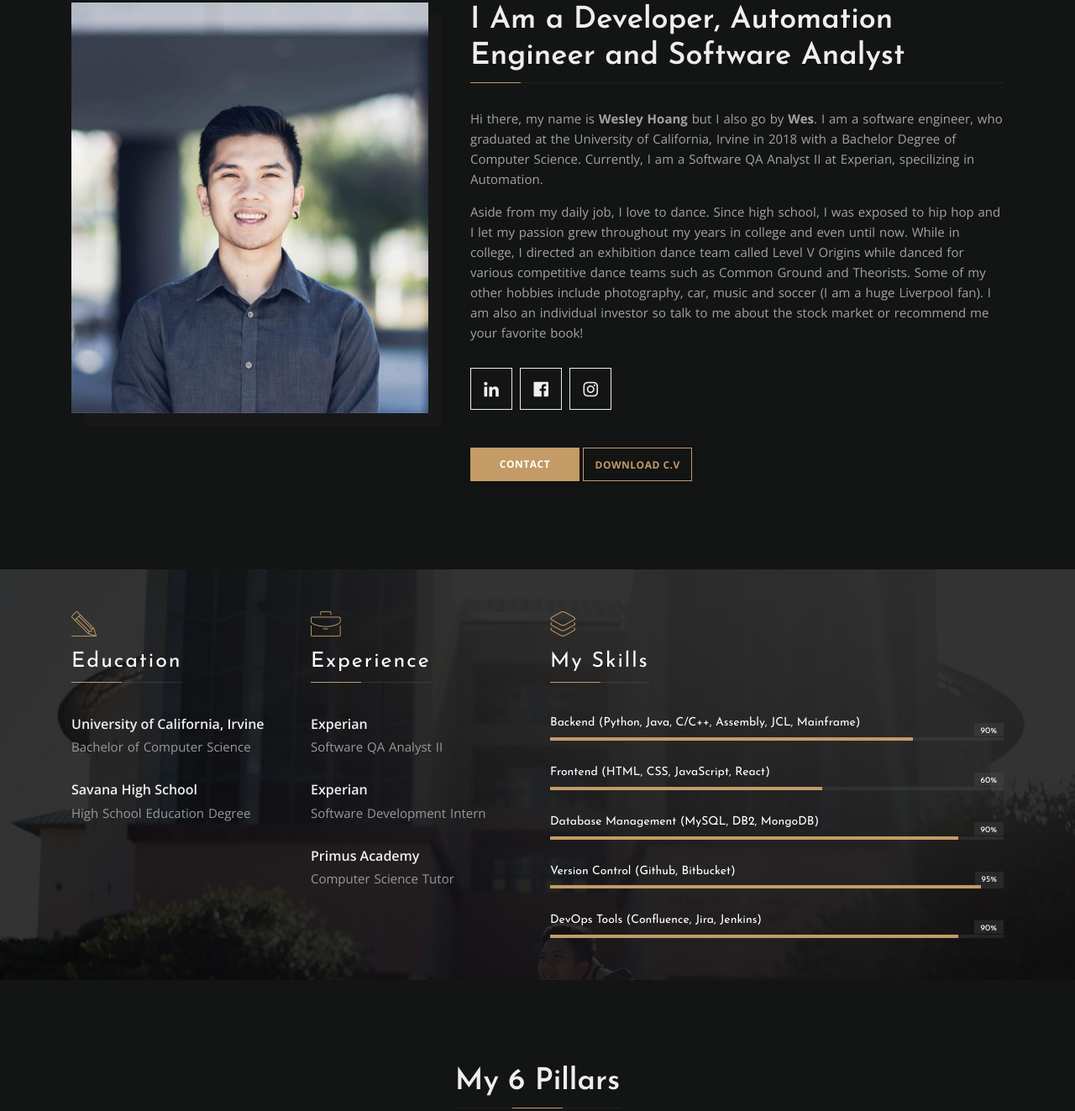
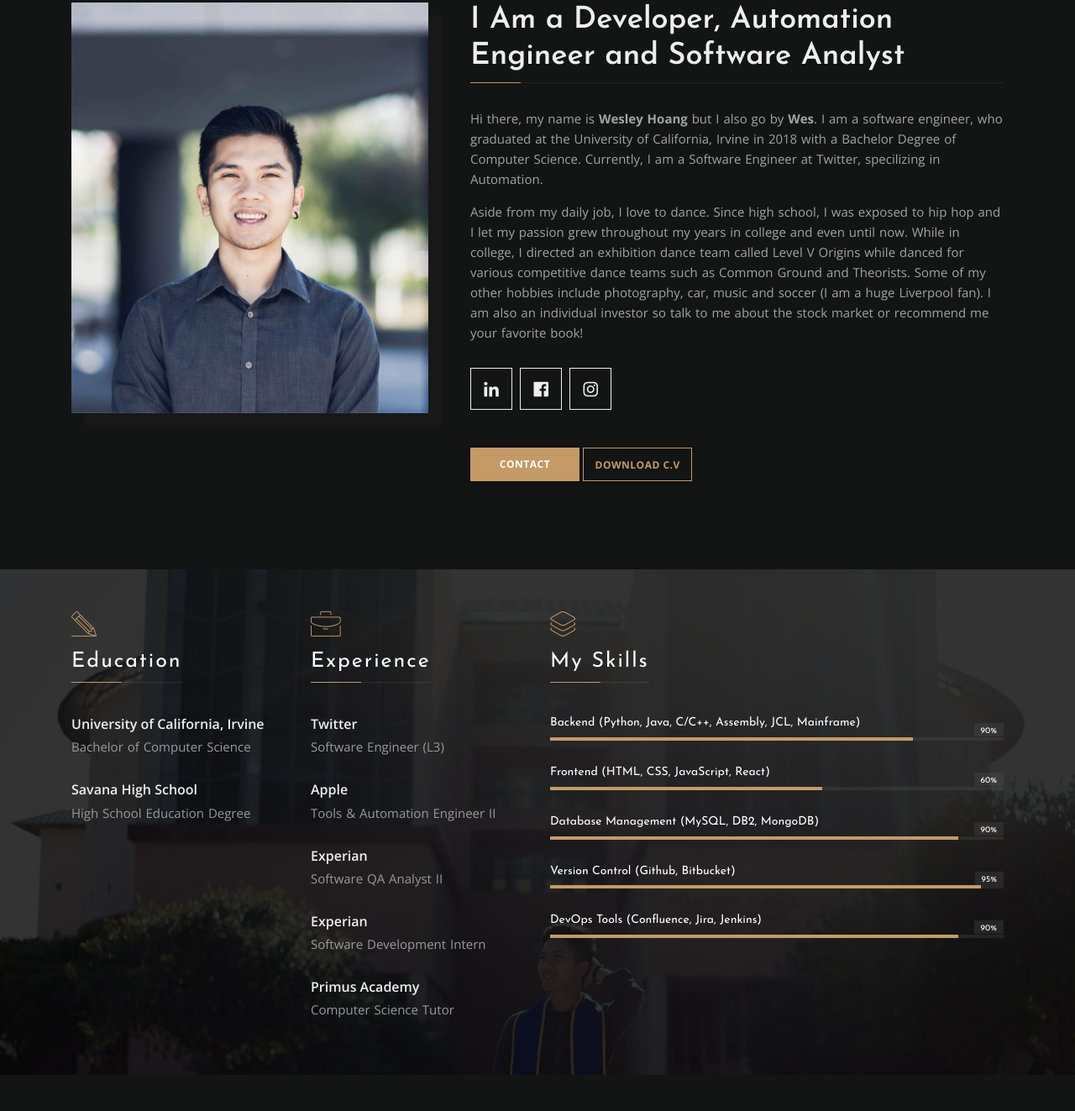
Before and after one commit to westagram/westagram.github.io, a plain HTML site: page index.html in a window 1280 px wide. Shown: the part 897-2220 px from the top of the page at 84% size. Drawn offline with nearby package versions, Linux system fonts and the light colour scheme.

Commit message:
Update Current Job

```diff
--- a/index.html
+++ b/index.html
@@ -129,7 +129,7 @@
     				<div class="col-lg-7">
     					<div class="content">
 							<h4 class="title title-left">I Am a Developer, Automation Engineer and Software Analyst</h4>
-    						<p>Hi there, my name is <span>Wesley Hoang</span> but I also go by <span>Wes</span>. I am a software engineer, who graduated at the University of California, Irvine in 2018 with a Bachelor Degree of Computer Science. Currently, I am a Software QA Analyst II at Experian, specilizing in Automation.</p>
+    						<p>Hi there, my name is <span>Wesley Hoang</span> but I also go by <span>Wes</span>. I am a software engineer, who graduated at the University of California, Irvine in 2018 with a Bachelor Degree of Computer Science. Currently, I am a Software Engineer at Twitter, specilizing in Automation.</p>
     						<p>Aside from my daily job, I love to dance. Since high school, I was exposed to hip hop and I let my passion grew throughout my years in college and even until now. While in college, I directed an exhibition dance team called Level V Origins while danced for various competitive dance teams such as Common Ground and Theorists. Some of my other hobbies include photography, car, music and soccer (I am a huge Liverpool fan). I am also an individual investor so talk to me about the stock market or recommend me your favorite book!</p>
 
     						<div class="social-icon">
@@ -185,6 +185,14 @@
     						<span class="icon icon-briefcase"></span><br>
     						<h5 class="title title-left">Experience</h5>
     						<ul>
+								<li>
+    								<h6>Twitter</h6>
+    								<p>Software Engineer (L3)</p>
+    							</li>
+								<li>
+    								<h6>Apple</h6>
+    								<p>Tools & Automation Engineer II</p>
+    							</li>
     							<li>
     								<h6>Experian</h6>
     								<p>Software QA Analyst II</p>
```
